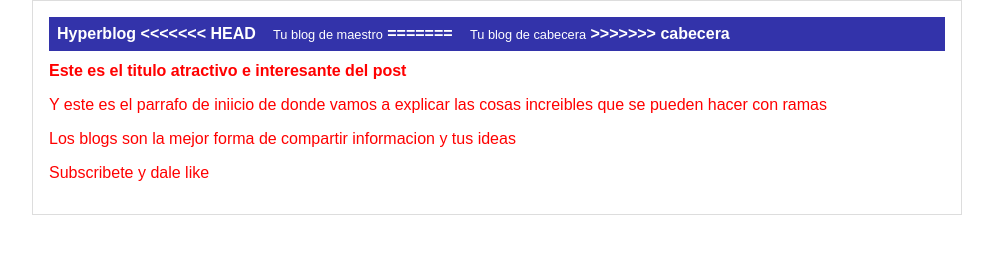
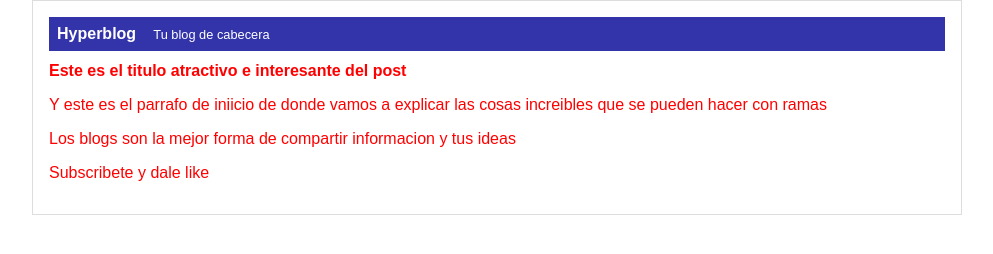
Before and after one commit to fjbaculima/Prework, a plain HTML site: page segundo.html in a window 1280 px wide. Shown: the whole page, without its empty margins (143-1136 px from the left). Drawn offline with Linux system fonts and the light colour scheme.

Commit message:
Una version de el Hyperblog

```diff
--- a/segundo.html
+++ b/segundo.html
@@ -1,17 +1,13 @@
 <html>
     <head>
-        <title>Bienvenido</title>
+        <title>Hyperblog 2.0 </title>
         <link rel="stylesheet" href="css/estilos.css" />
     </head>
     <body>
         <div id="container">
             <div id="cabecera">
                 Hyperblog
-<<<<<<< HEAD
-                <span id="tagline">Tu blog de maestro</span>
-=======
                 <span id="tagline">Tu blog de cabecera</span>
->>>>>>> cabecera
             </div>
             <div id="post">
                 <h1>Este es el titulo
```
